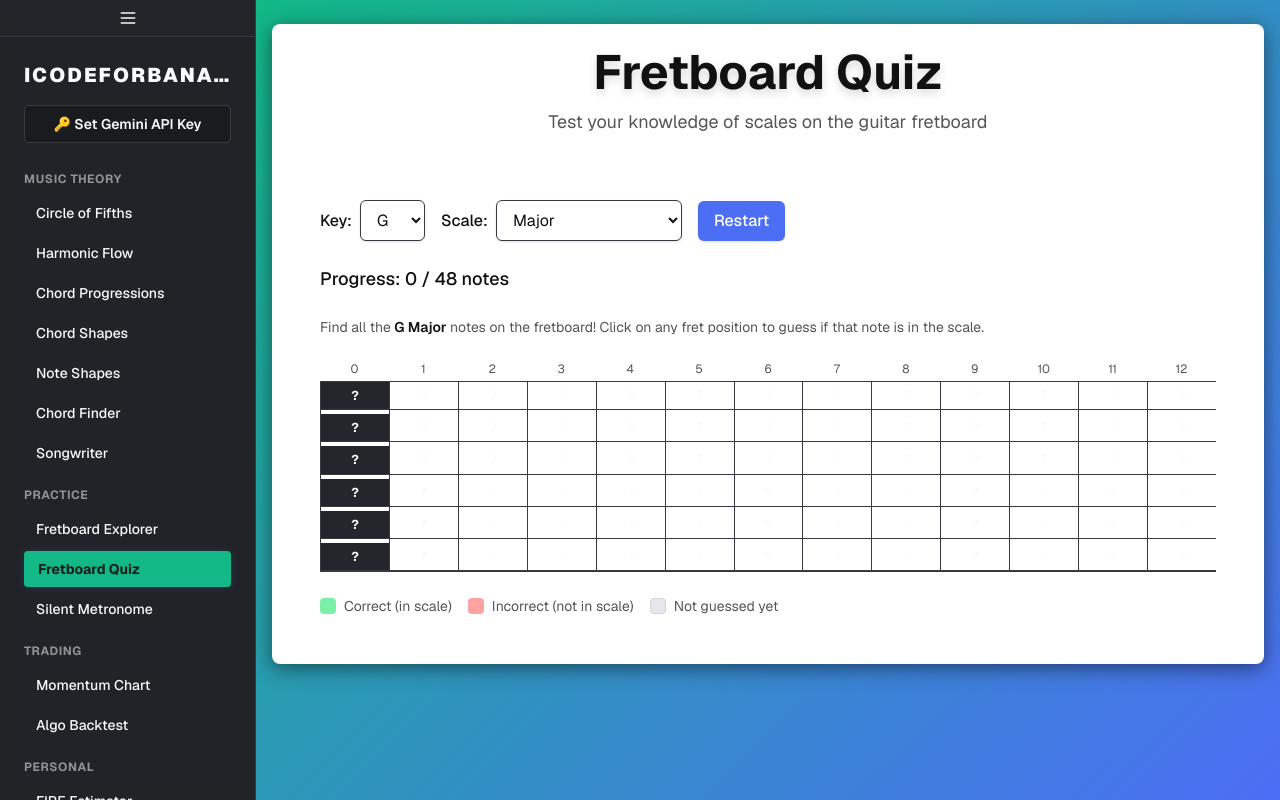
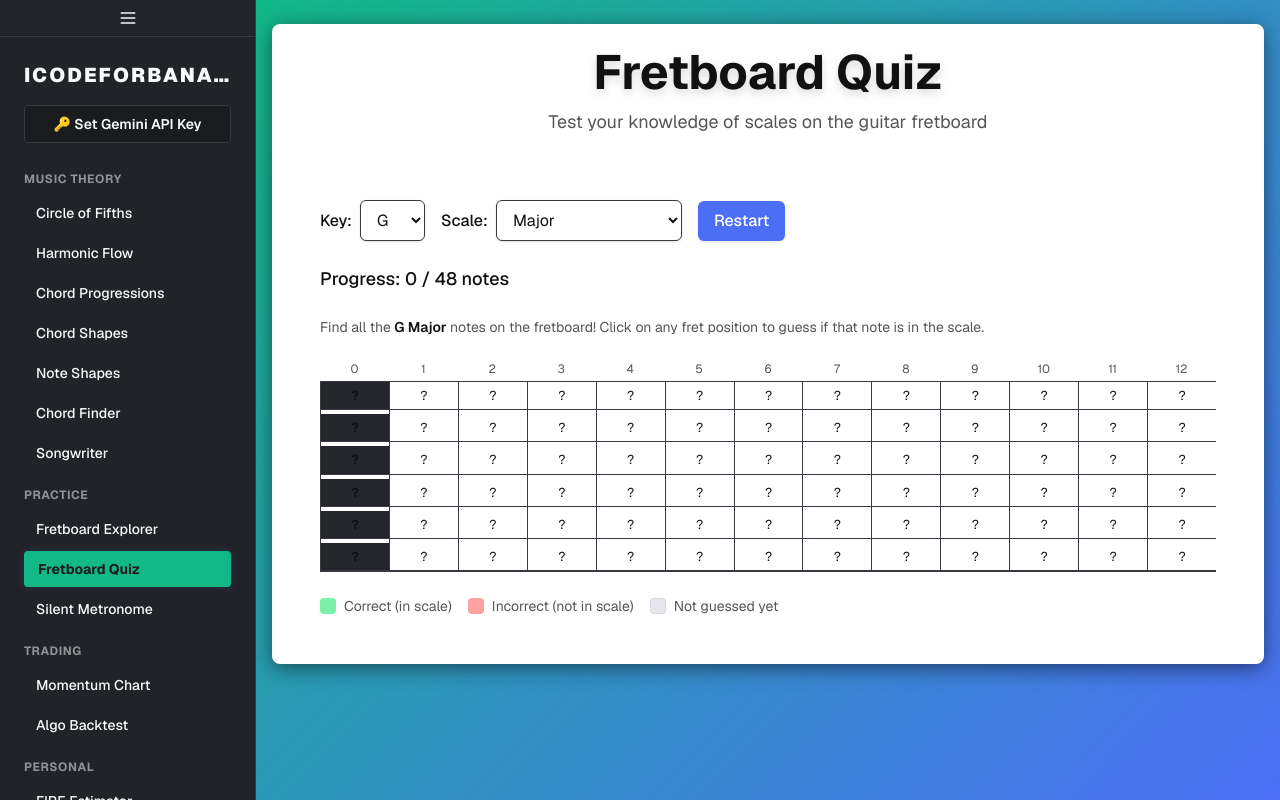
Before and after one commit to iCodeForBananas/iCodeForBananas, a Next.js app: page /fretboard-quiz in a window 1280 px wide. Built offline with nearby package versions, Linux system fonts and the light colour scheme.

Commit message:
fix: use inherited (default) font color for fretboard quiz notes
Agent-Logs-Url: https://github.com/iCodeForBananas/iCodeForBananas/sessions/3847eaab-a77f-40db-b320-a1b02bad48c6

Co-authored-by: iCodeForBananas <8272012+iCodeForBananas@users.noreply.github.com>

```diff
--- a/app/components/FretboardQuiz.tsx
+++ b/app/components/FretboardQuiz.tsx
@@ -202,9 +202,9 @@ export default function FretboardQuiz() {
 
                   let bgClass = "";
                   if (isGuessed) {
-                    bgClass = "bg-green-300 !text-black";
+                    bgClass = "bg-green-300";
                   } else if (isIncorrect) {
-                    bgClass = "bg-red-300 !text-black";
+                    bgClass = "bg-red-300";
                   }
 
                   return (
@@ -214,7 +214,7 @@ export default function FretboardQuiz() {
                       className={`note cursor-pointer hover:bg-[#12B886] transition-colors ${
                         fret === 0 ? "open" : ""
                       } ${bgClass}`}
-                      style={{ userSelect: "none" }}
+                      style={{ userSelect: "none", color: "inherit" }}
                     >
                       {isGuessed ? note : "?"}
                     </div>
```
